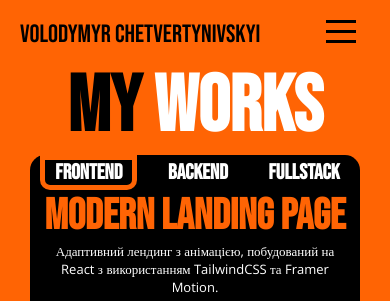
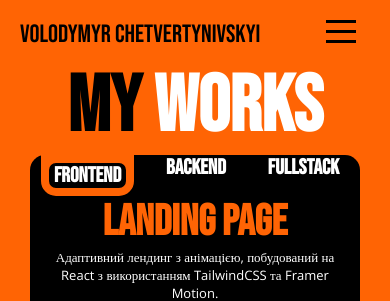
Before and after one commit to Mrkopir/Partfolio, a React (Create React App) app in the folder client/: page /works in a window 390 px wide. Shown: the top 301 px of the page. Built offline with nearby package versions, Linux system fonts and the light colour scheme; a web font is replaced by a local one.

Commit message:
fixed bugs work

```diff
--- a/client/src/pages/skills.page/skills.page.css
+++ b/client/src/pages/skills.page/skills.page.css
@@ -1,6 +1,10 @@
+body {
+   background-color: #FF6404;
+}
+
+
 .SkillsPage{
     height: 100vh;
-    background-color: #FF6404;
     font-family: 'Bebas Neue', sans-serif;
 }
 
--- a/client/src/pages/works.page/info.js
+++ b/client/src/pages/works.page/info.js
@@ -1,13 +1,13 @@
 export const projects = [
   {
-    title: "Modern Landing Page",
+    title: "Landing Page",
     category: "frontend",
     shortname: "",
     description: "Адаптивний лендинг з анімацією, побудований на React з використанням TailwindCSS та Framer Motion.",
     technologies: ["React", "TailwindCSS", "Framer Motion"],
   },
   {
-    title: "RESTful API for Blog",
+    title: "API for Blog",
     category: "backend",
     shortname: "blog",
     description: "Backend API для блогу з авторизацією, CRUD-операціями та зберіганням в MongoDB.",
--- a/client/src/pages/works.page/works.page.board.jsx
+++ b/client/src/pages/works.page/works.page.board.jsx
@@ -14,10 +14,6 @@ export default function WorksPageBoard ({getImgPath}) {
 
     const onImgClickPrev = () => {
         setImgIndex((prev) => prev < 0 ? prev - 1 : setImgIndex(0))
-    }
-
-    const getImg = async () => {
-        return await `https://partfolio-jeft.onrender.com/api/img/${getImgPath}_${imgIndex}.jpg`
     }
 
     return(
--- a/client/src/pages/works.page/works.page.css
+++ b/client/src/pages/works.page/works.page.css
@@ -1,8 +1,11 @@
+body {
+   background-color: #FF6404;
+}
+
 .WorksPageMain {
     display: flex;
-    height: 91vh;
+    height: 100vh;
     gap: 5%;
-    background-color: #FF6404;
     padding: 0 30px;
 }
 
@@ -58,8 +61,24 @@
     transition: scale 0.3s;
 }
 
+.active-category {
+    position: relative;
+    padding: 5px;
+    background: #FF6404;
+    border: 2px solid #FF6404;
+    border-bottom-left-radius: 15px;
+    border-bottom-right-radius: 15px;
+    width: fit-content;
+}
+
+.active-category h3 {
+    border: 3px solid #FF6404;
+    border-radius: 10px;
+    background: black;
+}
+
 .WorksPageTableCategories h3:hover:not(.active-category){
-    scale: 1.08;
+    scale: 1.03;
     margin: 0;
 }
 
@@ -73,6 +92,7 @@
     color: #FF6404;
     font-size: 50px;
     font-family: 'Bebas Neue', sans-serif;
+    text-align: center;
 }
 
 .WorkPageInfo p {
@@ -177,7 +197,7 @@ i {
 
 @media (min-width: 2560px) {
     .WorksPageMain {
-        height: 91vh;
+        height: 100vh;
     }
 
     .WorksPageMainText h1 {
@@ -259,7 +279,7 @@ i {
 
 @media (max-width: 1024px) {
     .WorksPage {
-        height: 100%;
+        height: 100vh;
     }
     .WorksPageMain {
         display: block;
@@ -338,13 +358,8 @@ i {
 
 @media (min-width: 450px) and (max-width: 1023px) {
     .WorksPage {
-        height: auto;
+        height: 100vh;
     }
-    .WorksPageMain {
-        display: block;
-        height: 100%;
-    }
-
     .WorksPageRight{
         height: auto;
     }
@@ -356,7 +371,7 @@ i {
 
 @media (min-width: 320px) and (max-width: 450px) {
     .WorksPage{
-        height: 100%;
+        height: 100vh;
     }
 
     .WorksPageTableCategories {
@@ -369,6 +384,11 @@ i {
 
     .active-category{
         border: 5px solid rgb(255, 100, 4) !important;
+        padding: 0;
+    }
+
+    .active-category h3{
+        padding: 0 5px;
     }
 
     .WorkPageInfoTechnologies {
--- a/client/src/pages/works.page/works.page.table.jsx
+++ b/client/src/pages/works.page/works.page.table.jsx
@@ -39,15 +39,13 @@ export default function WorksPageTable ({sendImgPath}) {
         <div className="WorksPageTable">
             <div className="WorksPageTableCategories">
                 {categories.map((category) => {
-                    return <h3
-                    key={category}
-                    onClick={(e) => onCategoriesClick(e)}
-                    className={ActiveCategoriesButton === category.toLocaleLowerCase() ? 'active-category' : ""}
-                    style={{
-                        border: ActiveCategoriesButton === category.toLocaleLowerCase() ? "10px solid #FF6404" : "none",
-                        borderBottomLeftRadius: "10px",
-                        borderBottomRightRadius: "10px",
-                    }}>{category.toLocaleUpperCase()}</h3>
+                    return (
+                        <div key={category} onClick={(e) => onCategoriesClick(e)} className={ActiveCategoriesButton === category.toLocaleLowerCase() ? 'active-category' : ""}  >
+                            <h3
+                            >{category.toLocaleUpperCase()}
+                            </h3>
+                        </div>
+                    )
                 })}
             </div>
             <AnimatePresence mode="wait">
--- a/client/src/reuseble/enter.motion/enter.text.motion/enter.progress.motion.jsx
+++ b/client/src/reuseble/enter.motion/enter.text.motion/enter.progress.motion.jsx
@@ -1,4 +1,3 @@
-import { motion, AnimatePresence } from "framer-motion";
 import { useState, useEffect } from "react";
 
 export default function EnterProgressMotion ({text = "Home"}) {
@@ -32,8 +31,8 @@ export default function EnterProgressMotion ({text = "Home"}) {
 
     return(
         <div className="Progress">
-            <label for = "bar">Loading {text + dots}</label>
-            <progress name = "bar" value={progressbar} max="100"></progress>
+            <label htmlFor = "progressbar">Loading {text + dots}</label>
+            <progress name = "progressbar" value={progressbar} max="100"></progress>
         </div>
     )
 }
```
